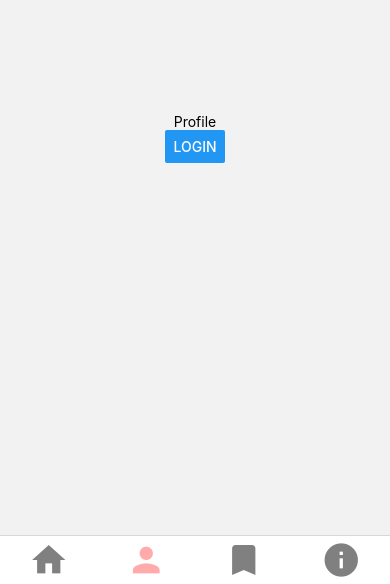
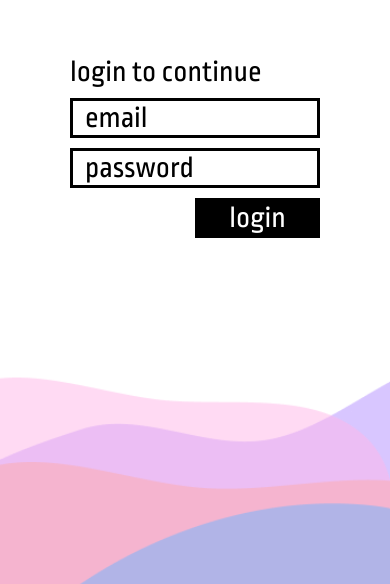
Before and after one commit to saakshipatel9/Language-Quiz-App, a React Native app: screen /profile in a window 390 px wide. Shown: the part 260-844 px from the top of the page. Built offline with nearby package versions, Linux system fonts and the light colour scheme.

Commit message:
login flow started

```diff
--- a/App.js
+++ b/App.js
@@ -1,3 +1,4 @@
+import { useEffect } from "react";
 import { createBottomTabNavigator } from "@react-navigation/bottom-tabs";
 import { NavigationContainer } from "@react-navigation/native";
 import { createNativeStackNavigator } from "@react-navigation/native-stack";
@@ -32,6 +33,7 @@ const Tab = createBottomTabNavigator();
 
 export default function App() {
   const [dataLoad, setDataLoad] = useState(false);
+  const [user, setUser] = useState(null);
 
   if (!dataLoad) {
     return (
@@ -48,24 +50,25 @@ export default function App() {
   return (
     <NavigationContainer>
       <Stack.Navigator>
+        {!user && (
+          <Stack.Group
+            screenOptions={{ presentation: "modal", headerShown: false }}
+          >
+            <Stack.Screen name="login" component={Login} />
+          </Stack.Group>
+        )}
+
+        {user && (
           <Stack.Group>
             <Stack.Screen
               name="root"
               component={BottomTabNavigator}
               options={{ headerShown: false }}
             />
-        </Stack.Group>
-
-        <Stack.Group>
             <Stack.Screen name="quiz" component={Quiz} />
             <Stack.Screen name="dictionary" component={Dictionary} />
           </Stack.Group>
-
-        <Stack.Group
-          screenOptions={{ presentation: "modal", headerShown: false }}
-        >
-          <Stack.Screen name="login" component={Login} />
-        </Stack.Group>
+        )}
       </Stack.Navigator>
     </NavigationContainer>
   );
@@ -81,22 +84,23 @@ const BottomTabNavigator = () => {
       }}
     >
       <Tab.Screen
+        name="profile"
+        component={Profile}
+        options={{
+          tabBarShowLabel: false,
+          tabBarIcon: ({ color, size }) => (
+            <MaterialIcons name="person" color={color} size={40} />
+          ),
+        }}
+      />
+
+      <Tab.Screen
         name="home"
         component={Home}
         options={{
           tabBarShowLabel: false,
           tabBarIcon: ({ color, size }) => (
             <MaterialCommunityIcons name="home" color={color} size={40} />
-          ),
-        }}
-      />
-      <Tab.Screen
-        name="profile"
-        component={Profile}
-        options={{
-          tabBarShowLabel: false,
-          tabBarIcon: ({ color, size }) => (
-            <MaterialIcons name="person" color={color} size={40} />
           ),
         }}
       />
--- a/Screens/Login.js
+++ b/Screens/Login.js
@@ -1,3 +1,4 @@
+import { useState } from "react";
 import {
   StyleSheet,
   Text,
@@ -9,18 +10,33 @@ import {
 } from "react-native";
 
 export function Login({ navigation }) {
+  const [email, setEmail] = useState("");
+  const [password, setPassword] = useState("");
+
   return (
     <View style={styles.main}>
       <View style={styles.form}>
         <Text style={styles.title}>login to continue</Text>
-        <TextInput style={styles.input} placeholder="email" />
+        <TextInput
+          style={styles.input}
+          placeholder="email"
+          value={email}
+          onChange={(text) => setEmail(text)}
+        />
         <TextInput
           style={styles.input}
           placeholder="password"
           secureTextEntry={true}
+          value={password}
+          onChange={(text) => setPassword(text)}
         />
 
-        <Pressable style={styles.button}>
+        <Pressable
+          style={styles.button}
+          onPress={() => {
+            console.log(email);
+          }}
+        >
           <Text style={styles.buttonText}>login</Text>
         </Pressable>
       </View>
--- a/Screens/Profile.js
+++ b/Screens/Profile.js
@@ -1,10 +1,28 @@
-import { Button, StyleSheet, Text, View } from "react-native";
+import { useEffect } from "react";
+import { Button, StyleSheet, Text, View, Image } from "react-native";
 
 export function Profile({ navigation }) {
   return (
     <View style={{ flex: 1, alignItems: "center", justifyContent: "center" }}>
-      <Text>Profile</Text>
-      <Button onPress={() => navigation.navigate("login")} title="login" />
+      <Image
+        resizeMode="cover"
+        source={require("../assets/main-bg-img.png")}
+        style={styles.background}
+      />
     </View>
   );
 }
+const styles = StyleSheet.create({
+  main: {
+    flex: 1,
+    alignItems: "center",
+    justifyContent: "center",
+    position: "relative",
+    backgroundColor: "white",
+  },
+  background: {
+    position: "absolute",
+    opacity: 1,
+    flex: -1,
+  },
+});
```
Lines whose indentation alone changed are shown as unchanged.
